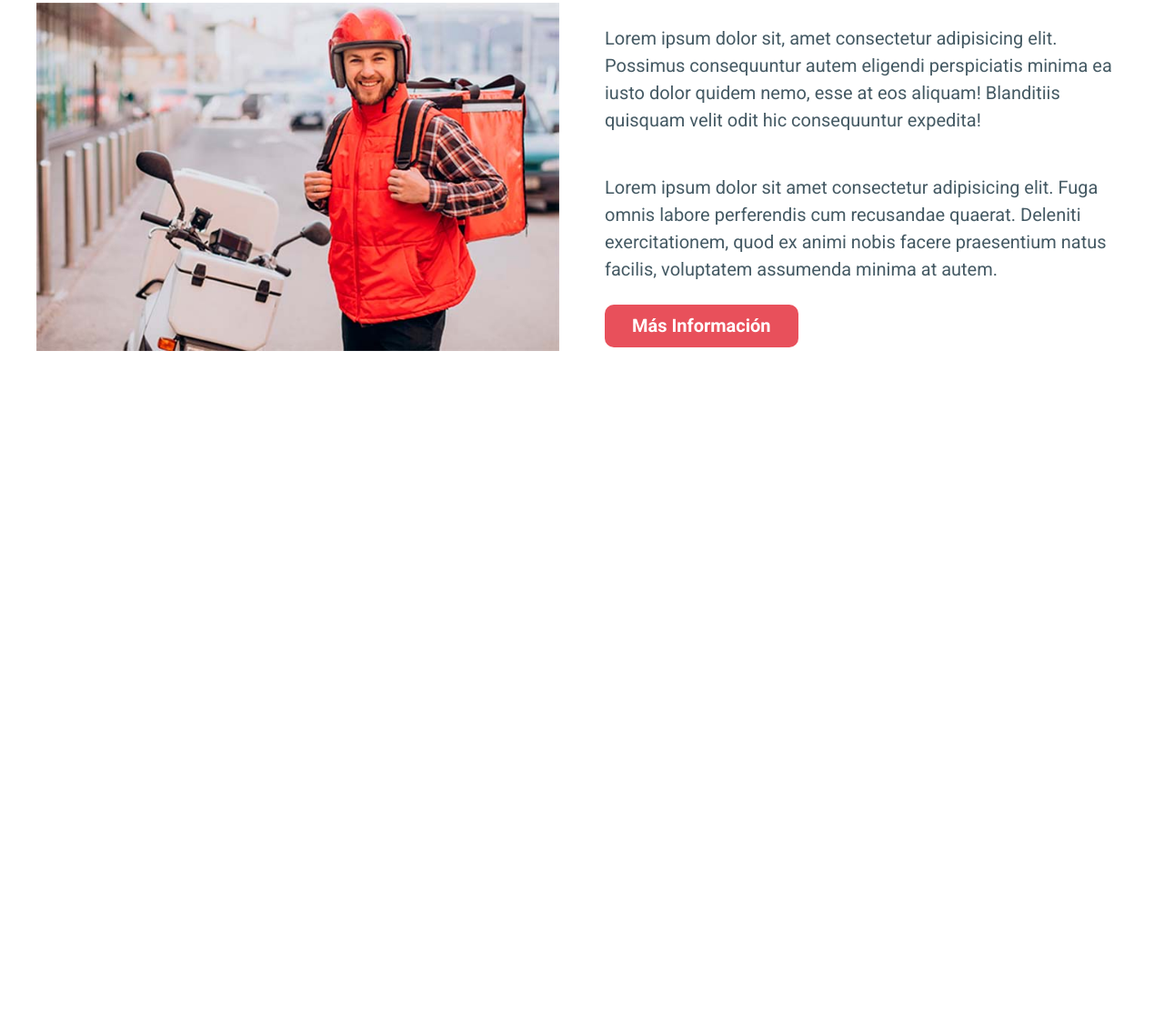
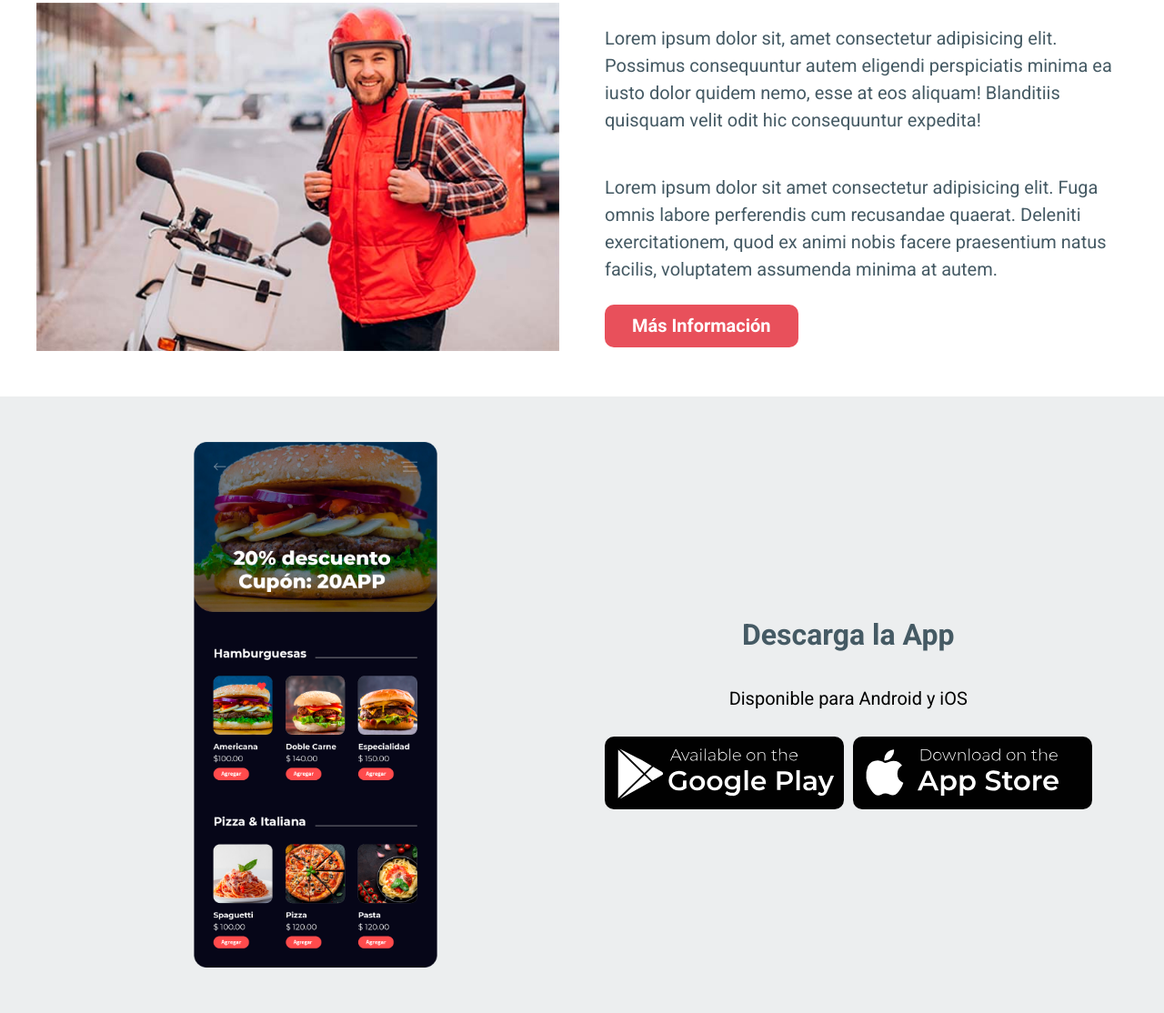
Before and after one commit to MoisesKMS/DeliveryApp, a website: page index.html in a window 1280 px wide. Shown: the part 4501-5615 px from the top of the page at 91% size. Before the commit the page ends 4937 px from the top, so only its background shows below. Drawn offline with nearby package versions, Linux system fonts and the light colour scheme; files that its build step writes are made by us from their sources; files whose address does not match are found by name.

Commit message:
0.4.0
-Terminada sección de descarga la App

```diff
--- a/index.html
+++ b/index.html
@@ -335,6 +335,26 @@
             </div>
         </div>
     </section>
+
+    <section class="descargar">
+        <div class="descargar__grid contenedor">
+            <div class="descargar__imagen">
+                <img src="build/img/app.png" alt="Imagen App">
+            </div>
+            <div class="tiendas">
+                <h3 class="tiendas__heading">Descarga la App</h3>
+                <p class="tiendas__texto">Disponible para Android y iOS</p>
+                <div class="tiendas__grid">
+                    <a href="#" class="tiendas__enlace">
+                        <img src="build/img/tienda-android.svg" alt="AppStore">
+                    </a>
+                    <a href="#" class="tiendas__enlace">
+                        <img src="build/img/tienda-apple.svg" alt="PlayStore">
+                    </a>
+                </div>
+            </div>
+        </div>
+    </section>
 </body>
 
 </html>
--- a/src/scss/app.scss
+++ b/src/scss/app.scss
@@ -5,3 +5,4 @@
 @use 'testimoniales';
 @use 'favoritos';
 @use 'repartidores';
+@use 'descargar';
--- /dev/null
+++ b/src/scss/descargar/_descargar.scss
@@ -0,0 +1,25 @@
+@use 'base/variables' as v;
+@use 'base/mixins' as m;
+.descargar {
+    background-color: v.$grisClaro;
+    padding: v.$separacion;
+    &__grid {
+        display: flex;
+        flex-direction: column-reverse;
+        @include m.tablet {
+            @include m.grid(2, v.$separacion);
+        }
+    }
+    &__imagen {
+        width: 50%;
+        margin: 3rem auto 0 auto;
+        transition-property: transform;
+        transition-duration: .3s;
+        @include m.tablet {
+            margin-top: 0;
+        }
+        &:hover {
+            transform: rotate(4deg) scale(1.2);
+        }
+    }
+}
--- /dev/null
+++ b/src/scss/descargar/_index.scss
@@ -0,0 +1,2 @@
+@forward 'descargar';
+@forward 'tiendas';
--- /dev/null
+++ b/src/scss/descargar/_tiendas.scss
@@ -0,0 +1,28 @@
+@use 'base/variables' as v;
+@use 'base/mixins' as m;
+.tiendas {
+    display: flex;
+    flex-direction: column;
+    justify-content: center;
+    &__heading,
+    &__texto {
+        text-align: center
+    }
+    &__heading {
+        color: v.$secundario;
+        margin: 2rem 0;
+    }
+    &__texto {
+        margin-bottom: 3rem;
+    }
+    &__grid {
+        @include m.grid(2, 1rem);
+    }
+    &__enlace {
+        transition-property: transform;
+        transition-duration: .3s;
+        &:hover {
+            transform: scale(1.2);
+        }
+    }
+}
```
